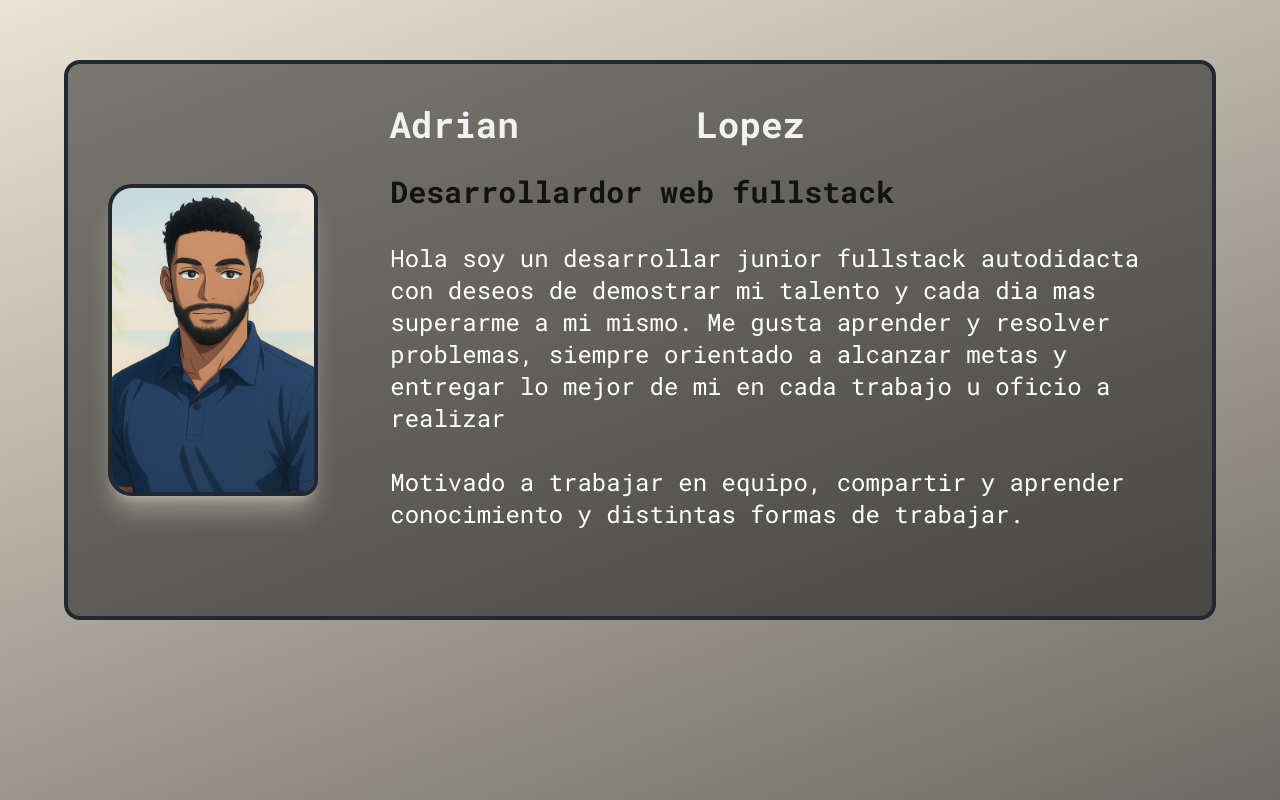
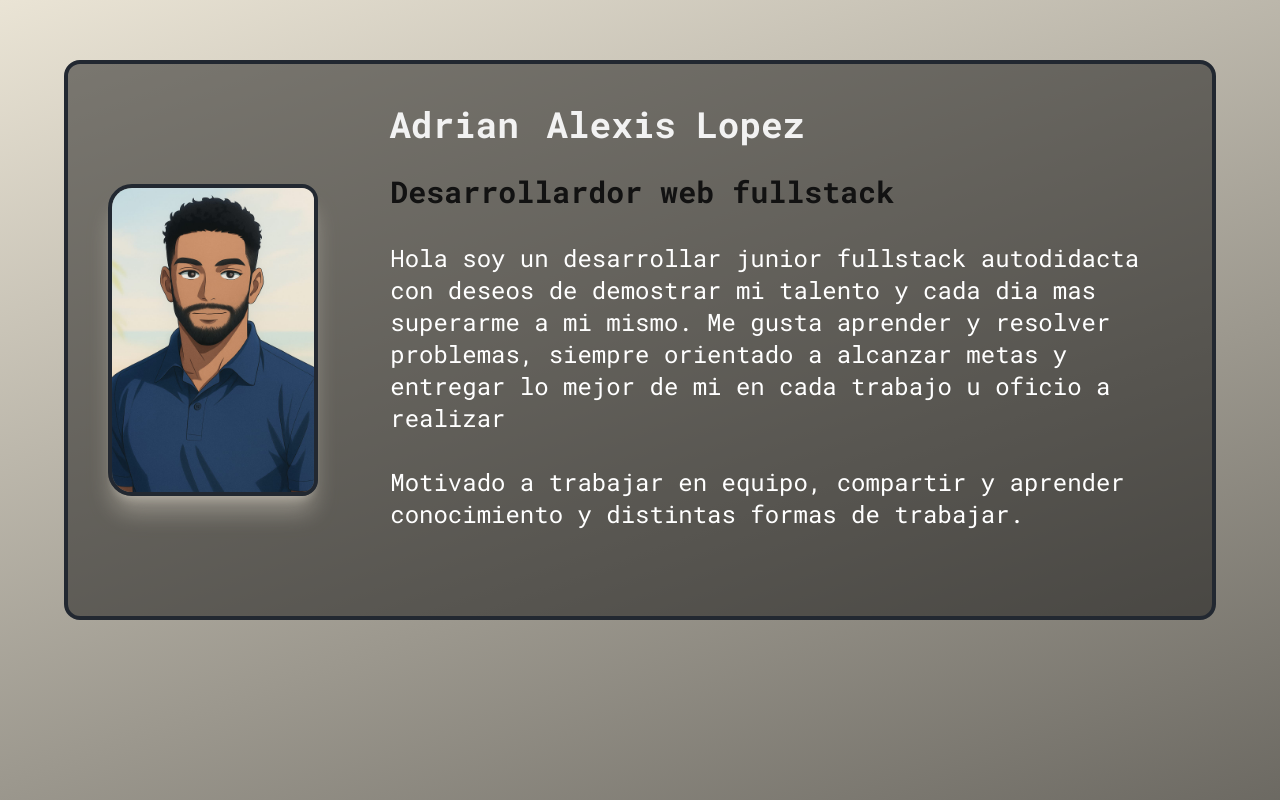
Before and after one commit to AdrianAlexisRD/Portafolio, a React (Vite) app: page / in a window 1280 px wide. Shown: the top 800 px of the page. Built offline with nearby package versions, Linux system fonts and the light colour scheme.

Commit message:
se agrego margin

```diff
--- a/src/pages/AboutMe.jsx
+++ b/src/pages/AboutMe.jsx
@@ -32,7 +32,7 @@ const titulo = 'Desarrollardor web fullstack'
           <span className="text-color md:text-4xl efecto1 md:left-[43px] right-1 text-[28px] font-extrabold absolute ">
             Adrian
           </span>
-          <span className="text-color md:text-4xl efecto2 md:left-[200px] hidden md:flex text-[28px] font-extrabold   absolute">
+          <span className="text-color md:text-4xl md:efecto2 md:left-[200px] hidden md:flex text-[28px] font-extrabold   absolute">
             Alexis
           </span>
           <span className="text-color md:text-4xl md:efecto3 efecto2 md:left-[350px] left-2 text-[28px] font-extrabold absolute">
--- a/src/pages/contact.jsx
+++ b/src/pages/contact.jsx
@@ -18,7 +18,7 @@ export const Contact = ({scroll}) =>{
     return(
         <section className={` flex-col
         gap-7 p-10 items-center
-        w-[90%] md:w-[50%]
+        w-[99%] md:w-[50%]
         h-fit border-color
         rounded-2xl text-center
          bg-[#121212]/50
```
